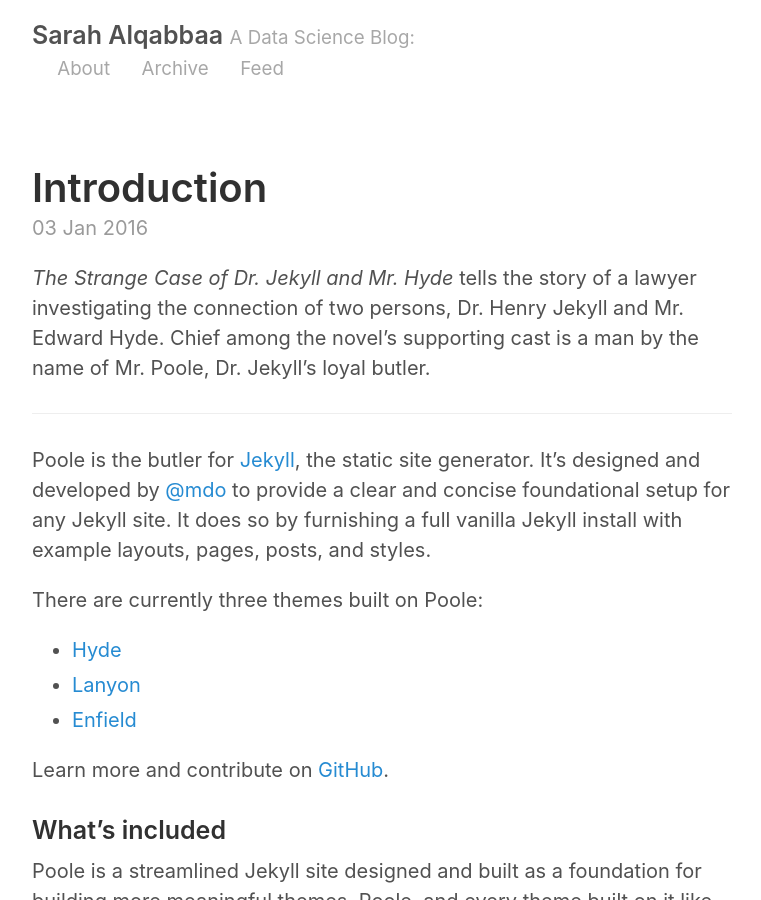
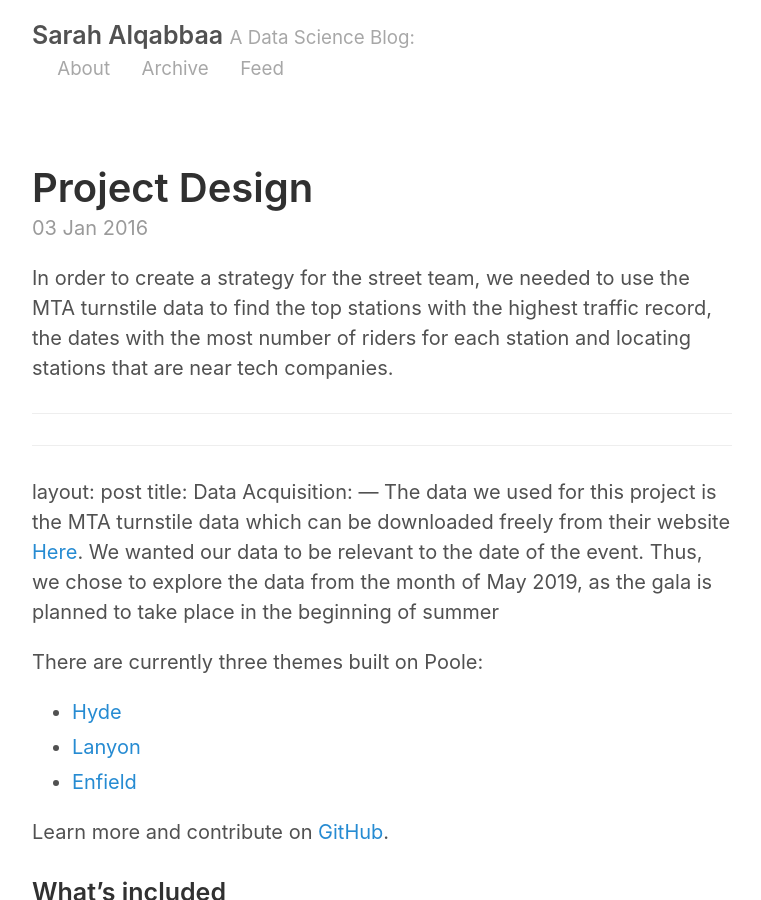
Before and after one commit to Sarahalq/Sarahalq.github.io, a Jekyll site: the page built from _posts/2016-01-03-introduction.md, in a window 1280 px wide and 900 px high. Shown: the whole window, without its empty margins (258-1019 px from the left). Built offline with Jekyll 4.4.1, drawn with Linux system fonts in a browser that asks for light colours.

Commit message:
add data aquasition

```diff
--- a/_posts/2016-01-03-introduction.md
+++ b/_posts/2016-01-03-introduction.md
@@ -1,13 +1,18 @@
 ---
 layout: post
-title: Introduction
+title: Project Design
 ---
 
-*The Strange Case of Dr. Jekyll and Mr. Hyde* tells the story of a lawyer investigating the connection of two persons, Dr. Henry Jekyll and Mr. Edward Hyde. Chief among the novel's supporting cast is a man by the name of Mr. Poole, Dr. Jekyll's loyal butler.
+In order to create a strategy for the street team, we needed to use the MTA turnstile data to find the top stations with the highest traffic record, the dates with the most number of riders for each station and locating stations that are near tech companies.
 
 -----
+---
+layout: post
+title: Data Acquisition:
+---
+The data we used for this project is the MTA turnstile data which can be downloaded freely from their website [Here]({{http://web.mta.info/developers/turnstile.html}}).
+We wanted our data to be relevant to the date of the event. Thus, we chose to explore the data from the month of May 2019, as the gala is planned to take place in the beginning of summer
 
-Poole is the butler for [Jekyll](http://jekyllrb.com), the static site generator. It's designed and developed by [@mdo](https://twitter.com/mdo) to provide a clear and concise foundational setup for any Jekyll site. It does so by furnishing a full vanilla Jekyll install with example layouts, pages, posts, and styles.
 
 There are currently three themes built on Poole:
 
```
Also changed, not shown: _posts/2018-08-14-Testing-Local-Images.md (+0 -1 lines).
